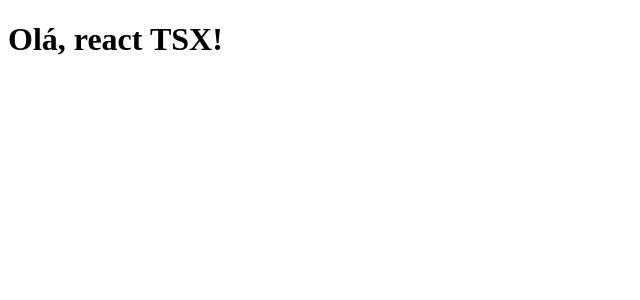
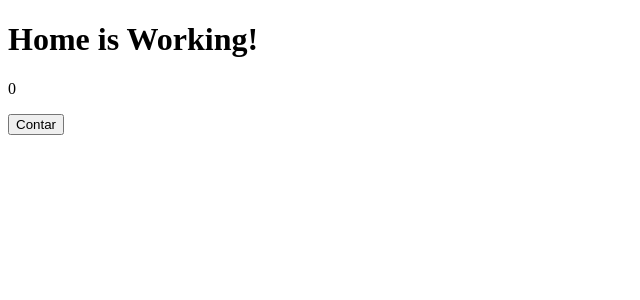
Before and after one commit to uthanhercules/client-themis-library, a React (Create React App) app: page / in a window 1280 px wide. Shown: the top 300 px of the page, without its empty margins (0-640 px from the left). Built offline with nearby package versions, Linux system fonts and the light colour scheme.

Commit message:
Exemple files added

```diff
--- a/package.json
+++ b/package.json
@@ -13,6 +13,7 @@
     "node-sass": "^7.0.1",
     "react": "^17.0.2",
     "react-dom": "^17.0.2",
+    "react-router-dom": "^5.2.0",
     "react-scripts": "5.0.0",
     "typescript": "^4.5.5",
     "web-vitals": "^2.1.4"
@@ -42,6 +43,7 @@
     ]
   },
   "devDependencies": {
+    "@types/react-router-dom": "^5.3.3",
     "@typescript-eslint/eslint-plugin": "^5.11.0",
     "@typescript-eslint/parser": "^5.11.0",
     "eslint": "^8.8.0",
--- a/src/App.tsx
+++ b/src/App.tsx
@@ -1,7 +1,19 @@
+/* eslint-disable import/no-unresolved */
 import React from 'react';
+import { BrowserRouter as Router, Route, Switch } from 'react-router-dom';
+
+import Home from './pages/App-Home';
 
 function App() {
-  return (<h1>Olá, react TSX!</h1>);
+  return (
+    <Router>
+      <main>
+        <Switch>
+          <Route path={['/', '/login']} exact component={Home} />
+        </Switch>
+      </main>
+    </Router>
+  );
 }
 
 export default App;
--- /dev/null
+++ b/src/components/MainButton/index.tsx
@@ -0,0 +1,10 @@
+/* eslint-disable import/no-unresolved */
+import React from 'react';
+import './style.scss';
+
+const index = (props: any) => {
+  const { setCounter, counter } = props;
+  return (<button type="button" onClick={() => setCounter(counter + 1)}>Contar</button>);
+};
+
+export default index;
--- a/src/index.tsx
+++ b/src/index.tsx
@@ -1,3 +1,4 @@
+/* eslint-disable import/no-unresolved */
 import React from 'react';
 import ReactDOM from 'react-dom';
 import App from './App';
--- /dev/null
+++ b/src/pages/App-Home/index.tsx
@@ -0,0 +1,21 @@
+/* eslint-disable import/no-unresolved */
+import React from 'react';
+import './style.scss';
+
+import MainButton from '../../components/MainButton';
+
+const { useState } = React;
+
+const index = () => {
+  const [counter, setCounter] = useState(0);
+
+  return (
+    <main className="App-Home">
+      <h1>Home is Working!</h1>
+      <p>{counter}</p>
+      <MainButton setCounter={setCounter} counter={counter} />
+    </main>
+  );
+};
+
+export default index;
--- a/tsconfig.json
+++ b/tsconfig.json
@@ -21,6 +21,9 @@
     "jsx": "react-jsx"
   },
   "include": [
-    "src"
+    "src",
+  ],
+  "exclude": [
+    "node_modules"
   ]
 }
```
Also changed, not shown: .eslintrc.json, src/components/MainButton/style.scss (added), src/pages/App-Home/style.scss (added), 1 other file (tests, documents, lock files or other folders).
